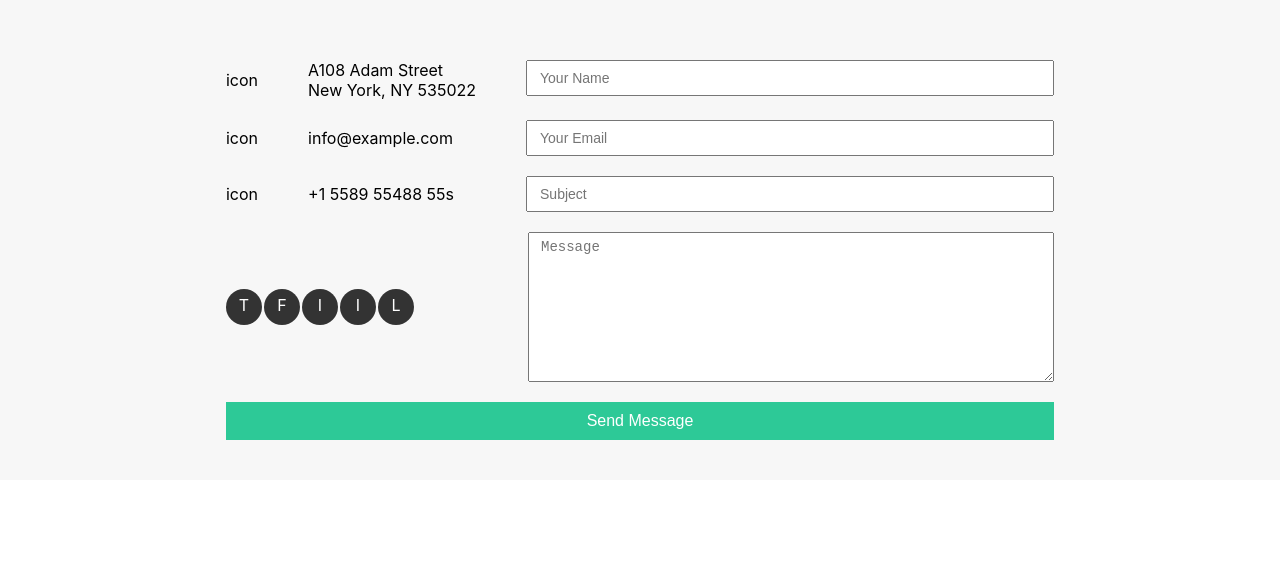
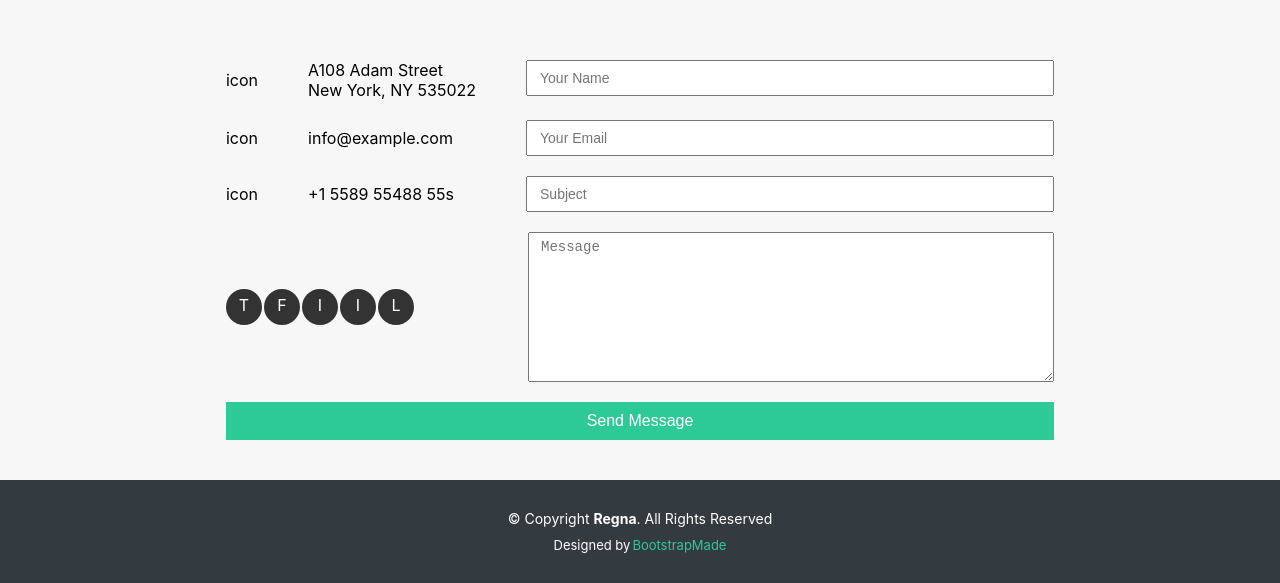
Before and after one commit to GilbyKoloay/Rumkit, a React (Create React App) app: page / in a window 1280 px wide. Shown: the part 5392-5975 px from the top of the page. Before the commit the page ends 5872 px from the top, so only its background shows below. Built offline with nearby package versions, Linux system fonts and the light colour scheme; grey boxes are pictures that could not be loaded.

Commit message:
finished footer

```diff
--- a/src/App.js
+++ b/src/App.js
@@ -13,7 +13,7 @@ import {
 } from './sections';
 
 // components
-import { Navbar } from './components';
+import { Navbar, Footer } from './components';
 
 
 
@@ -31,6 +31,7 @@ export default function App() {
         <Team />
         <Contact />
       </main>
+      <Footer />
     </div>
   );
 };
--- /dev/null
+++ b/src/components/Footer/index.js
@@ -0,0 +1,13 @@
+// styles
+import './style.css';
+
+
+
+export default function Footer() {
+  return (
+    <footer>
+      <div className='copyright'>© Copyright <b>Regna</b>. All Rights Reserved</div>
+      <div className='designed'>Designed by <a href='https://bootstrapmade.com/'>BootstrapMade</a></div>
+    </footer>
+  );
+};
--- /dev/null
+++ b/src/components/Footer/style.css
@@ -0,0 +1,23 @@
+/* footer */
+
+footer {
+  padding: 30px;
+  font-size: 14px;
+  color: #FFFFFF;
+  background-color: #343B40;
+  text-align: center;
+}
+
+footer .designed {
+  display: flex;
+  flex-direction: row;
+  justify-content: center;
+  font-size: 13px;
+  margin-top: 10px;
+}
+
+footer .designed a {
+  margin-left: 2px;
+  color: #2DC997;
+  text-decoration: none;
+}
--- a/src/components/index.js
+++ b/src/components/index.js
@@ -1,5 +1,6 @@
 // components
 
 import Navbar from './Navbar';
+import Footer from './Footer';
 
-export { Navbar };
+export { Navbar, Footer };
--- a/src/sections/Contact/index.js
+++ b/src/sections/Contact/index.js
@@ -21,7 +21,7 @@ const Input = ({ label, icon='icon', type='input', placeholder, value, onChange
             onChange={e => onChange(e.target.value)}
           />
         : (type === 'textarea') && (
-          <textarea placeholder={placeholder} onChange={e => onChange(e.target.value)}>{value}</textarea>
+          <textarea placeholder={placeholder} value={value} onChange={e => onChange(e.target.value)}>{value}</textarea>
         )
       }
     </div>
--- a/src/sections/Portfolio/index.js
+++ b/src/sections/Portfolio/index.js
@@ -58,10 +58,10 @@ export default function Portfolio() {
         <div className={`${(selected === 'Web') ? 'button-selected' : 'button'}`} onClick={() => setSelected('Web')}>Web</div>
       </div>
       <div className='items-container'>
-        {(selected === 'All') && Portfolios.map(item => <Item img={item.img} type={item.type} name={item.name} />)}
-        {(selected === 'App') && Portfolios.map(item => (item.type === 'App') && <Item img={item.img} type={item.type} name={item.name} />)}
-        {(selected === 'Card') && Portfolios.map(item => (item.type === 'Card') && <Item img={item.img} type={item.type} name={item.name} />)}
-        {(selected === 'Web') && Portfolios.map(item => (item.type === 'Web') && <Item img={item.img} type={item.type} name={item.name} />)}
+        {(selected === 'All') && Portfolios.map((item, index) => <Item key={index} img={item.img} type={item.type} name={item.name} />)}
+        {(selected === 'App') && Portfolios.map((item, index) => (item.type === 'App') && <Item key={index} img={item.img} type={item.type} name={item.name} />)}
+        {(selected === 'Card') && Portfolios.map((item, index) => (item.type === 'Card') && <Item key={index} img={item.img} type={item.type} name={item.name} />)}
+        {(selected === 'Web') && Portfolios.map((item, index) => (item.type === 'Web') && <Item key={index} img={item.img} type={item.type} name={item.name} />)}
       </div>
     </section>
   );
--- a/src/sections/Team/index.js
+++ b/src/sections/Team/index.js
@@ -40,7 +40,7 @@ export default function Team() {
       <div className='section-title'>TEAM</div>
       <div className='section-paragraph'>Sed ut perspiciatis unde omnis iste natus error sit voluptatem accusantium doloremque</div>
       <div className='items-container'>
-        {people.map(item => <Item img={item.img} name={item.name} position={item.position} />)}
+        {people.map((item, index) => <Item key={index} img={item.img} name={item.name} position={item.position} />)}
       </div>
     </section>
   );
```
